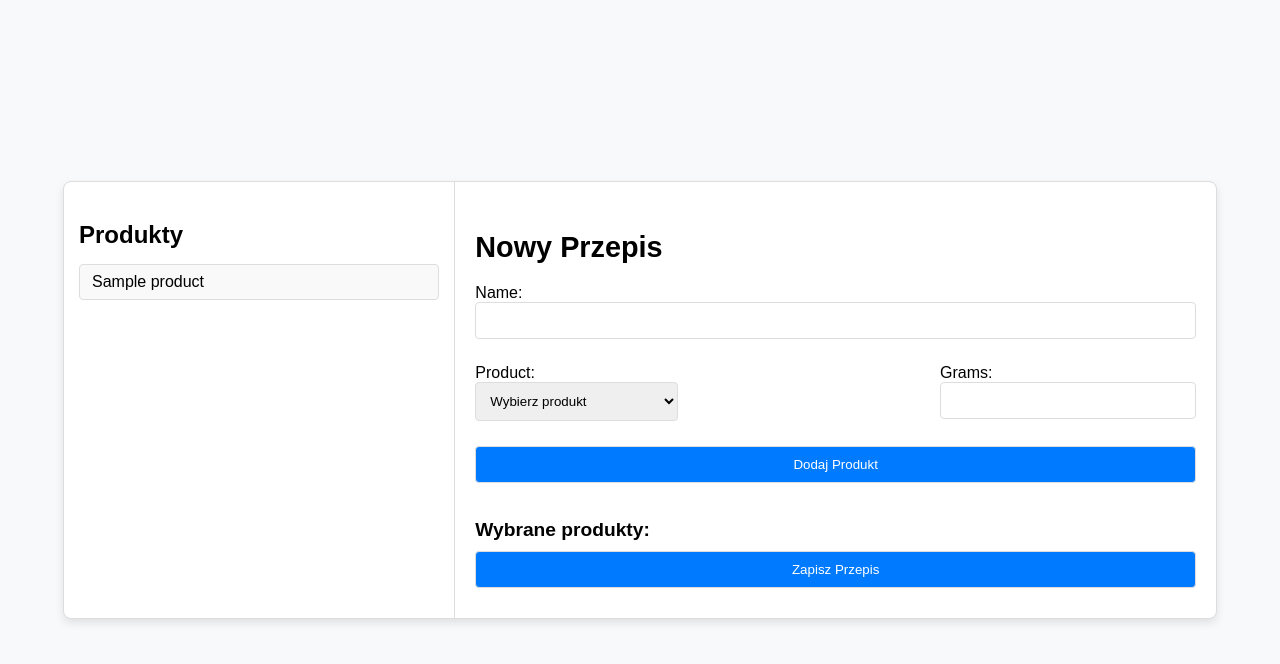
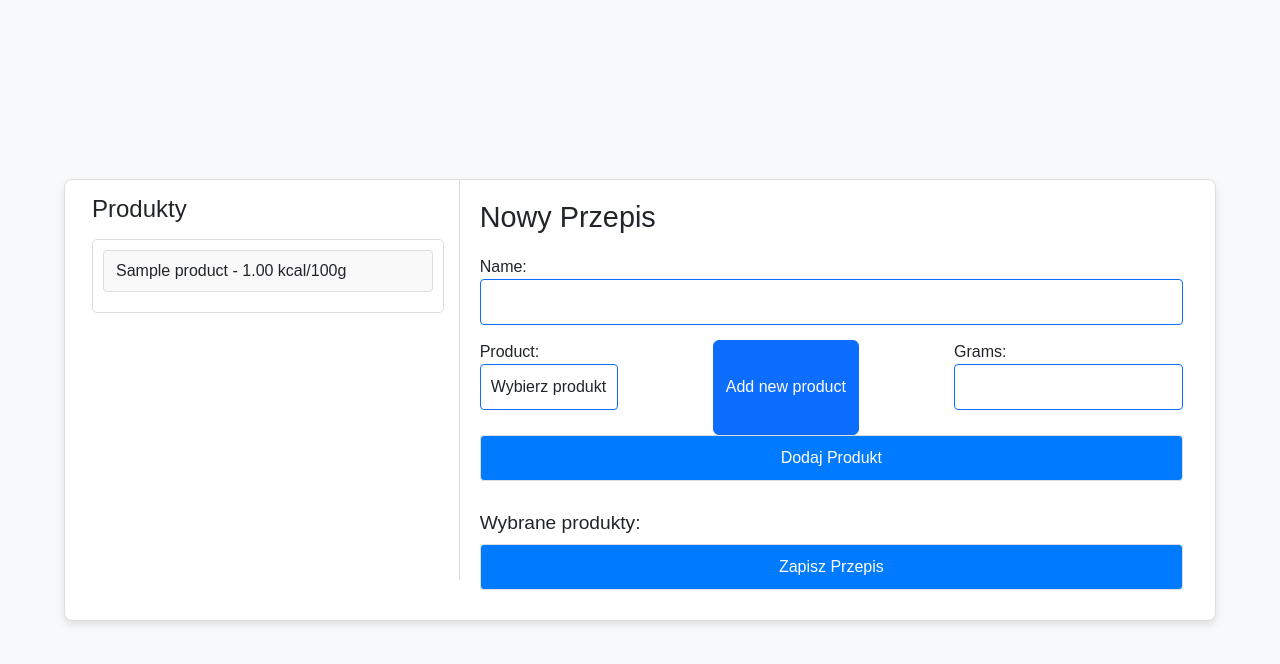
Before and after one commit to KubaWoj666/KcalApp, a Django app: page /add-recipe/ in a window 1280 px wide. Shown: the top 664 px of the page. Run offline with Django 4.2, Linux system fonts and the light colour scheme; tables that the repository leaves empty hold one stand-in row (values such as "Sample post"); parts of the project's set-up code (start-up, migrations or seed data) failed here and were passed over; some libraries are stand-ins or nearby versions.

Commit message:
adding product by ajax  from add-recipe template and automatyclu update product list and product dropdown

```diff
--- a/core/admin.py
+++ b/core/admin.py
@@ -3,7 +3,7 @@ from django.contrib import admin
 from .models import Product, Recipe, RecipeProduct
 
 class ProductAdmin(admin.ModelAdmin):
-    list_display = ["name", "kcal", "protein", "fat", "carbs"]
+    list_display = [ "id", "name", "kcal", "protein", "fat", "carbs"]
 
 class RecipeAdmin(admin.ModelAdmin):
     list_display = ["name", "total_kcal"]
--- a/core/urls.py
+++ b/core/urls.py
@@ -8,5 +8,6 @@ urlpatterns = [
     path("add-product-to-recipe/<int:pk>/", views.add_product_to_recipe, name="add_product_to_recipe"),
     path("add-product/", views.add_and_fetch_product, name="add_product"),
     path("add-recipe/", views.add_recipe, name="add_recipe"),
-    path("delete-from-product-list/", views.delete_from_product_list, name="delete_from_product_list")
+    path("delete-from-product-list/", views.delete_from_product_list, name="delete_from_product_list"),
+    path("create-product/", views.create_product_from_add_recipe_template, name="create_product"),
 ]
--- a/core/views.py
+++ b/core/views.py
@@ -133,6 +133,7 @@ def add_product_to_recipe(request, pk):
 
 def add_recipe(request):
     form = RecipeProductForm()
+    add_product_form = ProductForm()
     data = {}
 
     try:
@@ -167,10 +168,10 @@ def add_recipe(request):
 
             return JsonResponse(data)
 
-
     context = {
         "form": form,
-        "products": products
+        "products": products,
+        "add_product_form": add_product_form,
     }
 
     return render(request, "core/add_recipe.html", context)
@@ -191,3 +192,22 @@ def delete_from_product_list(request):
         return JsonResponse({"success": True})
 
     return JsonResponse({"success": False}, status=400)
+
+
+@require_POST
+def create_product_from_add_recipe_template(request):
+    data = {}
+    if is_ajax:
+        print("AJAX")
+        form = ProductForm(request.POST)
+        if form.is_valid():
+            new_product = form.save()
+            return JsonResponse({"success": True,
+                                 "new_product": {
+                                     "id": new_product.id,
+                                     "name": new_product.name,
+                                     "kcal": new_product.kcal
+                                 }})
+        return JsonResponse({"message": "Produkt dodany!"})  # Zwróć JSON zamiast redirecta
+
+    return JsonResponse({"error": "Niepoprawne dane"}, status=400)
--- /dev/null
+++ b/static/js/add_product_from_add_recipe_template.js
@@ -0,0 +1,66 @@
+productForm = document.getElementById("create-product")
+csrf = productForm.querySelector("[name='csrfmiddlewaretoken']")
+const productList = document.getElementById("product_list")
+    console.log(productList)
+const url = "http://127.0.0.1:8000/create-product/"
+
+document.getElementById('save_btn').addEventListener('click', function() {
+    // Close Modal
+    $('#exampleModal').modal('hide');
+});
+
+productForm.addEventListener("submit", function (e) {
+    e.preventDefault()
+
+
+    const form = e.target.closest("form")
+    console.log(form)
+
+    fd = new FormData(form)
+
+    $.ajax({
+        type: "POST",
+        url:  "/create-product/",
+        data: fd,
+        dataType: "json",
+
+        success: function (response) {
+            updateProductDropdownList(response.new_product)
+        },
+
+        error: function (jqXHR, textStatus, errorThrown) {
+            console.error("❌ Błąd:", textStatus);
+            console.error("Szczegóły:", errorThrown);
+        },
+        cache: false,
+        contentType: false,
+        processData: false,
+    })
+
+})
+
+
+function updateProductDropdownList(newProduct) {
+    const select = document.getElementById("id_product")
+    const productList = document.getElementById("product_list")
+    console.log(productList)
+
+
+    let optionExists = Array.from(select.options).some(option => option.value == newProduct.id)
+    let itemExists = Array.from(productList.children).some(li => li.value == newProduct.name);
+
+    if (!optionExists){
+        const option = document.createElement("option")
+        option.value = newProduct.id
+        option.text = newProduct.name
+        select.appendChild(option)
+    }
+
+    select.value = newProduct.id
+
+    if (!itemExists){
+        const li = document.createElement("li")
+        li.textContent = `${newProduct.name} - ${newProduct.kcal} kcal/100g:`
+        productList.appendChild(li)
+    }
+}
--- a/templates/core/add_recipe.html
+++ b/templates/core/add_recipe.html
@@ -8,7 +8,8 @@
     <title>Create Recipe</title>
     <script src="https://code.jquery.com/jquery-3.6.4.min.js"></script>
     <script src="https://kit.fontawesome.com/0645c31385.js" crossorigin="anonymous"></script>
-
+    <link href="https://cdn.jsdelivr.net/npm/bootstrap@5.3.0/dist/css/bootstrap.min.css" rel="stylesheet">
+    <script src="https://cdn.jsdelivr.net/npm/bootstrap@5.3.0/dist/js/bootstrap.bundle.min.js"></script>
     <style>
         body {
             font-family: Arial, sans-serif;
@@ -38,18 +39,28 @@
             border-right: 1px solid #ddd;
             padding: 15px;
             overflow-y: auto;
+            max-height: 400px; /* Możesz dostosować wysokość */
         }
+
+        /* Stylowanie listy, aby była przewijalna */
+        .product-list ul {
+            list-style: none;
+            padding: 0;
+            margin: 0;
+            max-height: 350px; /* Maksymalna wysokość */
+            overflow-y: auto; /* Włączenie przewijania */
+            border: 1px solid #ddd;
+            padding: 10px;
+            border-radius: 5px;
+        }
+
 
         .product-list h3 {
             font-size: 1.5em;
             margin-bottom: 15px;
         }
 
-        .product-list ul {
-            list-style: none;
-            padding: 0;
-            margin: 0;
-        }
+
 
         .product-list li {
             padding: 8px 12px;
@@ -198,12 +209,7 @@
     <div class="container">
         <!-- Lista produktów -->
         <div class="product-list">
-            <h3>Produkty</h3>
-            <ul>
-                {% for product in products %}
-                <li>{{ product.name }}</li>
-                {% endfor %}
-            </ul>
+            {% include 'core/partials/product_list.html' %}
         </div>
 
         <!-- Formularz -->
@@ -223,6 +229,9 @@
                         {{ form.product.errors }}
                         {% render_field form.product class="form-control border-primary"  name="product" id="id_product"%}
                     </div>
+                    <button type="button" class="btn btn-primary" data-bs-toggle="modal" data-bs-target="#exampleModal" name="next" value="DUPa">
+                        Add new product
+                      </button>
                     <div  id="grams" class="form-group " {% if field.errors %} errors {% endif %} >
                         <label > {{ form.grams.label_tag }}</label>
                         {{ form.grams.errors }}
@@ -235,6 +244,7 @@
                 <div  class="selected-products">
                     <h4>Wybrane produkty:</h4>
                     <ul  id="selected-products-list"></ul>
+
                 </div>
 
             </form>
@@ -243,7 +253,25 @@
         </div>
     </div>
 
+    <!-- Modal -->
+<div class="modal fade" id="exampleModal" tabindex="-1" aria-labelledby="exampleModalLabel" aria-hidden="true">
+    <div class="modal-dialog">
+      <div class="modal-content">
+        <div class="modal-header">
+          <h1 class="modal-title fs-5" id="exampleModalLabel">Modal title</h1>
+          <button type="button" class="btn-close" data-bs-dismiss="modal" aria-label="Close"></button>
+        </div>
+        <div class="modal-body">
+          {% include 'core/partials/add_new_product.html' with form=add_product_form %}
+        </div>
+      </div>
+    </div>
+  </div>
+
     <script src="{% static 'js/add_recipe.js' %}"></script>
+    <script src="{% static 'js/add_product_from_add_recipe_template.js' %}"></script>
+
+
     <script>
         document.body.addEventListener('htmx:configRequest', function(evt) {
           evt.detail.headers['X-CSRFToken'] = '{{csrf_token}}';
--- /dev/null
+++ b/templates/core/partials/add_new_product.html
@@ -0,0 +1,37 @@
+{% load widget_tweaks %}
+
+<h3>Dodaj Produkt</h3>
+    <form method="post"  id="create-product" action="{% url 'create_product' %}">
+        {% csrf_token %}
+        <div  id="name" class="form-group " {% if field.errors %} errors {% endif %} >
+                <label > {{ form.name.label_tag }}</label>
+                {{ form.name.errors }}
+                {% render_field form.name class="form-control border-primary"  name="name" id="id_name"%}
+        </div>
+        <div  id="kcal" class="form-group " {% if field.errors %} errors {% endif %} >
+            <label > {{ form.kcal.label_tag }}</label>
+            {{ form.kcal.errors }}
+            {% render_field form.kcal class="form-control border-primary"  name="kcal" id="id_kcal"%}
+        </div>
+        <div  id="protein" class="form-group " {% if field.errors %} errors {% endif %} >
+            <label > {{ form.protein.label_tag }}</label>
+            {{ form.protein.errors }}
+            {% render_field form.protein class="form-control border-primary"  name="protein" id="id_protein"%}
+        </div>
+        <div  id="fat" class="form-group " {% if field.errors %} errors {% endif %} >
+            <label > {{ form.fat.label_tag }}</label>
+            {{ form.fat.errors }}
+            {% render_field form.fat class="form-control border-primary"  name="fat" id="id_fat"%}
+        </div>
+        <div  id="carbs" class="form-group " {% if field.errors %} errors {% endif %} >
+            <label > {{ form.carbs.label_tag }}</label>
+            {{ form.carbs.errors }}
+            {% render_field form.carbs class="form-control border-primary"  name="carbs" id="id_carbs"%}
+        </div>
+
+        <div class="form-buttons">
+            <button id="save_btn" type="submit"  name="save" value="save" class="btn btn-success">Save</button>
+            <button type="submit"  name="save" value="save_add_another" class="btn btn-primary">Save and Add Another</button>
+        </div>
+
+    </form>
--- a/templates/core/partials/product_list.html
+++ b/templates/core/partials/product_list.html
@@ -1,10 +1,10 @@
 
     <h3>Produkty</h3>
-    <ul>
+    <ul id="product_list">
 
         {% if products %}
             {% for product in products  %}
-                <li>{{product.name}} - kacl/100g:{{product.kcal}}</li>
+                <li product-name="{{product.name}}">{{product.name}} - {{product.kcal}} kcal/100g</li>
             {% endfor %}
         {% else %}
             <p>Nie ma jeszcze żadnych produktów </p>
--- a/templates/core/recipe_detail.html
+++ b/templates/core/recipe_detail.html
@@ -16,7 +16,11 @@
 
     <!-- Table for Used Products -->
     <div id="recipe-product-list">
-    <h2>Used Products </h2><button type="button" class="btn btn-primary" data-bs-toggle="modal" data-bs-target="#add-product-modal"><i class="fa-solid fa-plus"></i></button><samp style="margin-left: 3px; font-size:12px;">Add product</samp>
+    <h2>Used Products </h2>
+    <button type="button" class="btn btn-primary" data-bs-toggle="modal" data-bs-target="#add-product-modal">
+        <i class="fa-solid fa-plus"></i>
+    </button>
+    <samp style="margin-left: 3px; font-size:12px;">Add product</samp>
     <table class="table table-bordered">
         <thead>
             <tr>
```
